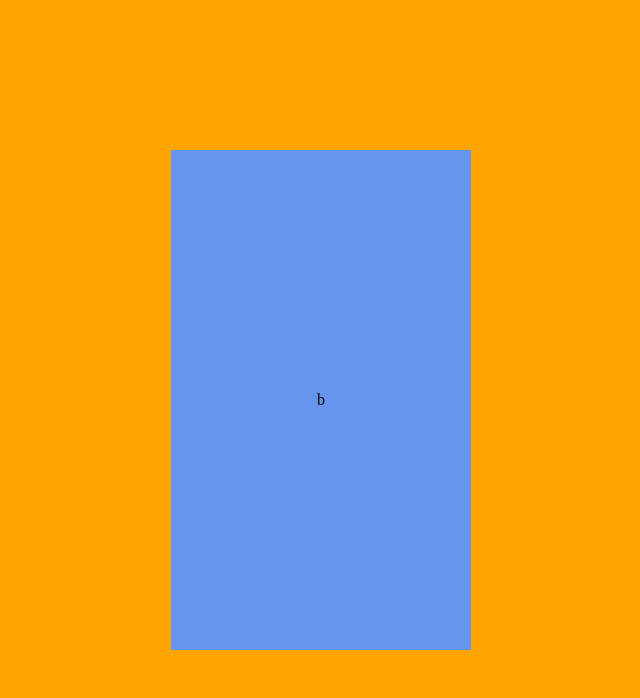
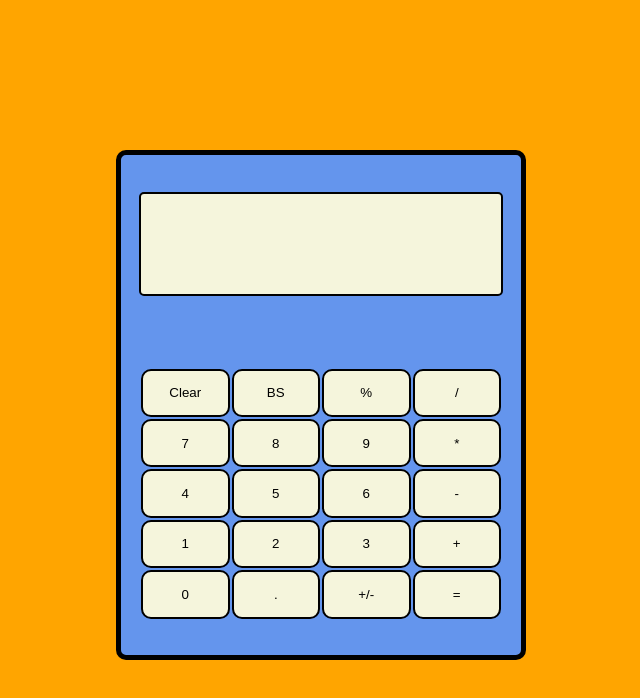
Before and after one commit to MooseCandle232/Odin-Calculator, a plain HTML site: page index.html in a window 1280 px wide. Shown: the whole page, without its empty margins (319-959 px from the left). Drawn offline with Linux system fonts and the light colour scheme.

Commit message:
modified calculator.js, index.html, and stylesheet.css

```diff
--- a/calculator.js
+++ b/calculator.js
@@ -1,6 +1,21 @@
+const calculatorDisplay = document.querySelector(".input-display");
+const allButtons = document.querySelectorAll("button");
+
 let firstNum;
 let secondNum;
 let operator;
+
+allButtons.forEach((button) => {
+
+    button.addEventListener("click", () => {
+        if (button.className.match("clear")) {
+            calculatorDisplay.textContent = "";
+        }
+
+        calculatorDisplay.textContent += button.value;
+    });
+});
+
 
 function add(num1, num2) {
     return num1 + num2;
--- a/index.html
+++ b/index.html
@@ -8,8 +8,32 @@
     <script src="calculator.js" defer></script>
 </head>
 <body>
-    <div class="calculator-border">b
-
+    <div class="calculator-border">
+        <div class="display">
+            <p class="input-display"></p>
+        </div>
+        <div class="button-layout">
+            <button>Clear</button>
+            <button>BS</button>
+            <button class="operant" value="%">%</button>
+            <button class="operant" value="/">/</button>
+            <button class="operand" value="7">7</button>
+            <button class="operand" value="8">8</button>
+            <button class="operand" value="9">9</button>
+            <button class="operant" value="*">*</button>
+            <button class="operand" value="4">4</button>
+            <button class="operand" value="5">5</button>
+            <button class="operand" value="6">6</button>
+            <button class="operant" value="-">-</button>
+            <button class="operand" value="1">1</button>
+            <button class="operand" value="2">2</button>
+            <button class="operand" value="3">3</button>
+            <button class="operant" value="+">+</button>
+            <button class="operand" value="0">0</button>
+            <button class="operand" value=".">.</button>
+            <button value="-">+/-</button>
+            <button class="operant">=</button>
+        </div>
     </div>
 </body>
 </html>
--- a/stylesheet.css
+++ b/stylesheet.css
@@ -7,9 +7,47 @@ body {
 
 .calculator-border {
     display: flex;
-    justify-content: center;
-    align-items: center;
+    flex-direction: column;
+    justify-content:space-around;
+    align-items:center;
     background-color: cornflowerblue;
-    width: 300px;
+    border: 5px solid black;
+    border-radius: 10px;
+    width: 400px;
     height: 500px;
 }
+
+.display {
+    background-color: beige;
+    display: flex;
+    justify-content: flex-end;
+    align-items: center;
+    border: 2px solid black;
+    border-radius: 5px;
+    width: 90%;
+    height: 20%;
+}
+
+.input-display {
+    font-size: 60px;
+    padding: 8px;
+}
+
+/* .output-display {
+    text-align: right;
+} */
+
+.button-layout {
+    display: grid;
+    grid-template-columns: repeat(4, 1fr);
+    grid-template-rows: repeat(5, 1fr);
+    width: 90%;
+    height: 50%;
+    gap: 2px;
+}
+
+button {
+    background-color: beige;
+    border: 2px solid black;
+    border-radius: 10px;
+}
```
